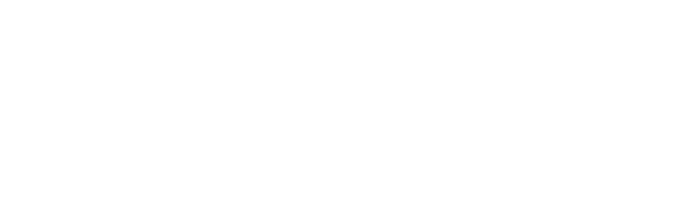
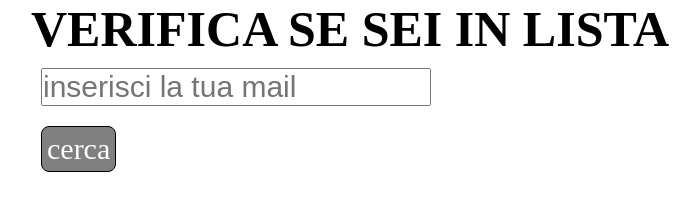
Before and after one commit to Vinctdea/js-mail-dadi, a plain HTML site: page mail/index.html in a window 1280 px wide. Shown: the whole page, without its empty margins (225-925 px from the left). Drawn offline with Linux system fonts and the light colour scheme.

Commit message:
feat: add form html

```diff
--- a/mail/css/style.css
+++ b/mail/css/style.css
@@ -0,0 +1,36 @@
+/************REFGOLE GENERALI*************  */
+
+*{
+    margin: 0;
+    padding: 0;
+    box-sizing: border-box;
+}
+
+
+/************** regole main*********** */
+
+section{
+    width: 60%;
+    margin: 0 auto;
+}
+
+section h1{
+    text-transform: uppercase;
+    font-size: 50px;
+
+}
+
+form > *{
+    margin: 10px;
+    font-size: 30px;
+}
+
+.btn{
+    background-color: grey;
+    color: white;
+    border: 1px solid black;
+    padding: 5px;
+    border-radius: 8px;
+    cursor: pointer;
+    width: fit-content;
+}
--- a/mail/index.html
+++ b/mail/index.html
@@ -11,6 +11,14 @@
     <!-- main -->
     <main>
 
+        <section>
+            <h1>verifica se sei in lista</h1>
+            <form action="#">
+                <input type="mail" name="mail" id="mail" placeholder="inserisci la tua mail">
+                <div class="btn">cerca</div>
+            </form>
+        </section>
+
     </main>
 
 
```
Also changed, not shown: mail/js/main.js (+11 -0 lines).
